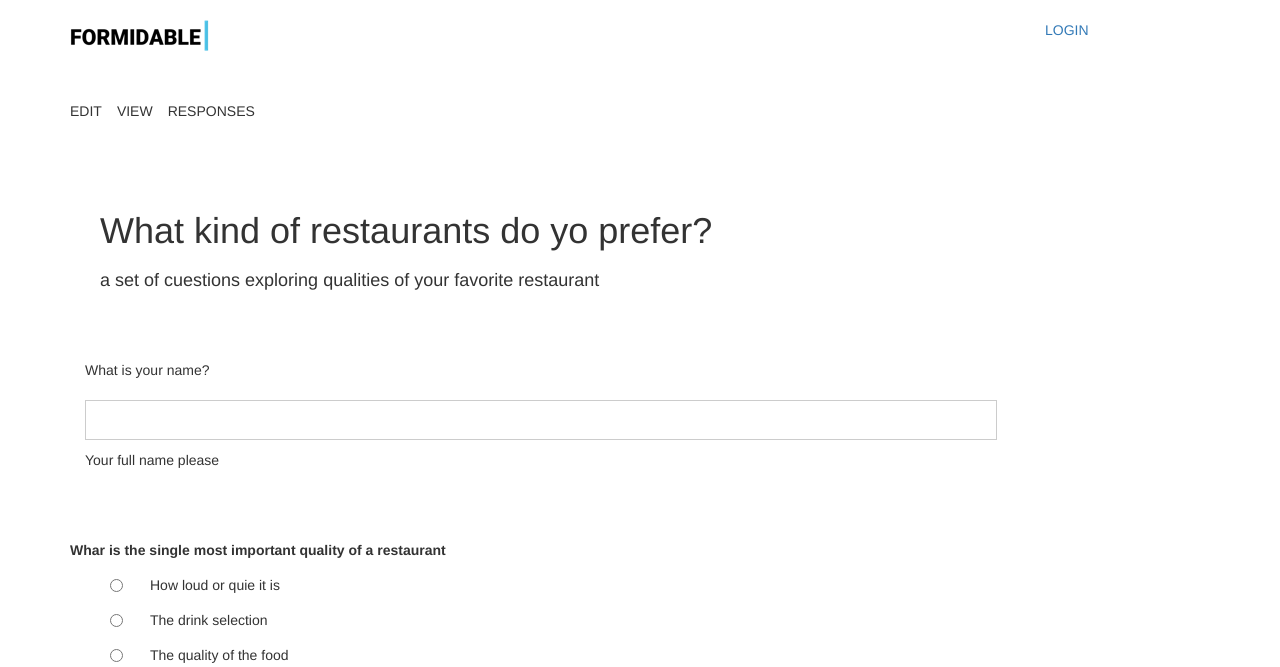
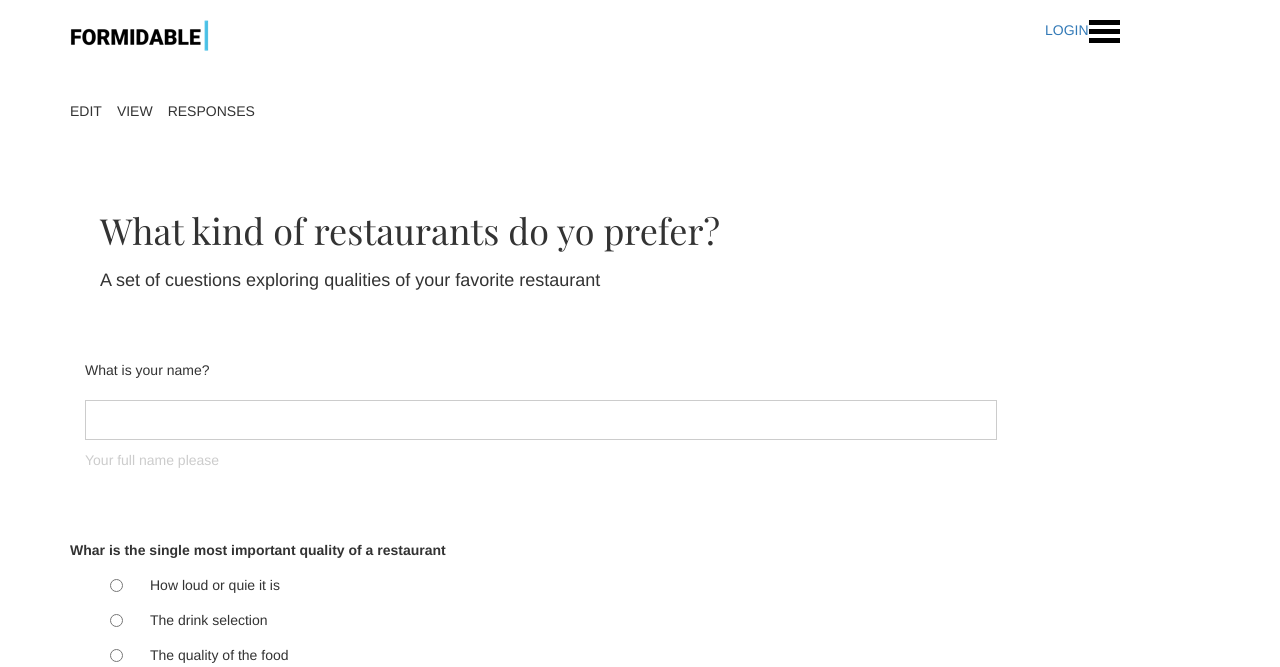
Before and after one commit to brunoliu01/formidable, a PHP site: page /index.html in a window 1280 px wide. Shown: the top 667 px of the page. Run offline with PHP 8.4, Linux system fonts and the light colour scheme.

Commit message:
pruebas 2.0

```diff
--- a/estilos.css
+++ b/estilos.css
@@ -2,7 +2,9 @@
 .login{
 	display: flex;
 }
-
+h1{
+font-family: 'Playfair Display', sans-serif;
+}
 .section-text{
 	margin-right: 80px;
 }
@@ -53,6 +55,7 @@ h3{
 
 .full-name-please{
 	margin-top: 10px;
+	color: #ccc;
 }
 
 .input-name{
@@ -179,3 +182,26 @@ h4 {
 }
 
 }
+
+@media screen and (max-width: 768px)
+{
+.login {
+    display: none;
+}
+
+@media screen and (max-width: 768px)
+{
+.menu-ham {
+    display: flex;
+    justify-content: flex-end;
+    display: none;
+}
+}
+.menu-ham {
+    displ
+
+    }
+
+.what-is{
+	font-style: bold;
+}
--- a/index.html
+++ b/index.html
@@ -2,6 +2,7 @@
 <html>
   <head>
   	<!-- Latest compiled and minified CSS -->
+    <link href="https://fonts.googleapis.com/css?family=Playfair+Display" rel="stylesheet">
 	 <link rel="stylesheet" href="https://maxcdn.bootstrapcdn.com/bootstrap/3.3.7/css/bootstrap.min.css" integrity="sha384-BVYiiSIFeK1dGmJRAkycuHAHRg32OmUcww7on3RYdg4Va+PmSTsz/K68vbdEjh4u" crossorigin="anonymous">
     <meta name="viewport" content="width=device-width, user-scalable=no,  initial-scale=1.0, maximum-scale=1-0, minimun-scale=1.0">
   	<link rel="stylesheet" type="text/css" href="estilos.css">
@@ -12,11 +13,12 @@
   	<div class="header">
   		<div class="container">
   			<div class="row">
-  				<div class=" logo col-xs-12 col-lg-10 col-md-10">
+  				<div class=" logo col-xs-10 col-sm-10  col-md-10 col-lg-10">
   					<img src="img/logo-fullColor.png">
   				</div>
-  				<div class="login col-xs-12 col-lg-2 col-md-2">
+  				<div class="login col-xs-2 col-sm-2  col-md-2 col-lg-2">
   				   <a href="">LOGIN</a>
+             <a href="" class="menu-ham"><img src="img/burger-regular.png" alt=""></a>
   				</div>
   			</div>
   		</div>
@@ -42,7 +44,7 @@
   							What kind of restaurants do yo prefer?
   						</h1>
   						<h3>
-  							a set of cuestions exploring qualities of your favorite restaurant
+  							A set of cuestions exploring qualities of your favorite restaurant
   						</h3>
   					</div>
   				</div>
@@ -52,7 +54,7 @@
   <div class="text-name container">
   			<div class="row">
   					<div class="col-xs-12 col-sm-12 col-md-12 col-lg-12">
-  						<P>What is your name?</P>
+  						<P class="what-is">What is your name?</P>
   						<input class="input-name" type="text" name="nombre">
   						<p class="full-name-please">Your full name please</p>
   					</div>
```
